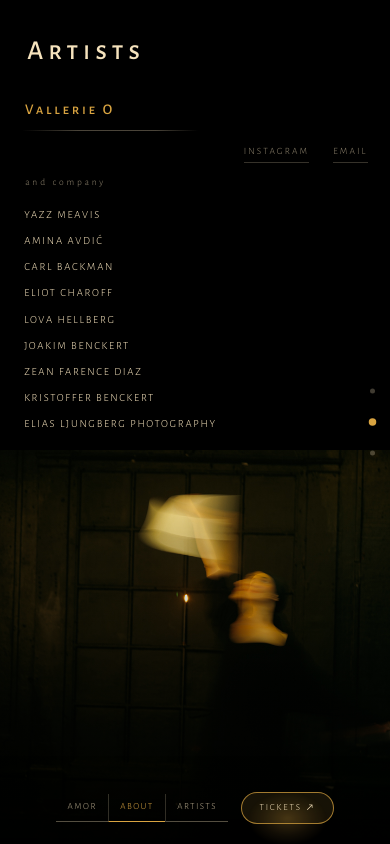
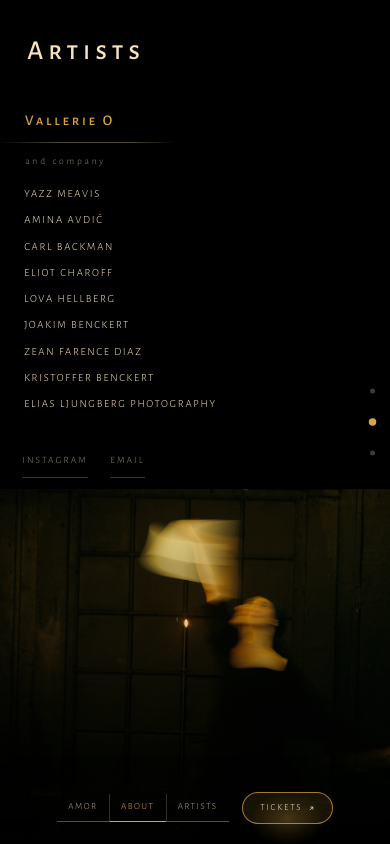
Before and after one commit to Benckert/amorfatitoday, a plain HTML site: page index.html in a window 390 px wide. Both pictures are taken after a click on the button 372 px from the left and 452 px from the top of the page. Shown: the part 1688-2532 px from the top of the page. Drawn offline with Linux system fonts and the light colour scheme.

Commit message:
Stop the phone jumping, straighten the socials, draw the arrow
The jump was mandatory scroll snapping. On a touch device it turns any
small scroll into a full-section throw: measured at 390x844, a
deliberate 180px scroll was yanked the whole 844px to the next section,
while proximity leaves it at 180px. Snapping is proximity on
(hover:none) and (pointer:coarse) now and stays mandatory everywhere
else, since a narrow desktop window has no dynamic toolbar and can keep
the firmer feel. The goTo() fallback that corrects a cancelled smooth
scroll also stands down if the reader has started scrolling themselves
— correcting a scroll someone is in the middle of is itself a jump, and
a worse one, because they caused it and it fought them.

The socials were floating out to the right of a column set flush left,
and were wedged between her name and the company besides. On a phone
the left column is display:contents now, so its three parts are grid
items in their own right and the socials can sit at the end of the
words where they belong. They also carry a 34px touch target.

Their alignment is driven by a custom property rather than by a more
specific selector. The wide-layout rule is id-plus-two-class, so
overriding it from the narrow block needs at least that much
specificity — an arms race this file has now lost four separate times,
each one shipping something that looked right on a desktop and wrong on
a phone. One property, set once, read once.

The arrow on the ticket button is an inline SVG. Written as U+2197 it
has emoji presentation on iOS and Android and the system substitutes a
colour emoji font, which is where the emoji came from. Swept the file:
that was the only such character, and the README now carries the rule
that there are to be none, with the ranges that trip it.

```diff
--- a/index.html
+++ b/index.html
@@ -326,8 +326,14 @@ img{display:block;max-width:100%}
   padding:clamp(2rem,5svh,4rem) var(--gutter) var(--rail);
 }
 #artists .who-lead{grid-column:1;grid-row:1;text-align:right}
-/* .reach is a flexbox, so text-align does not reach it */
-#artists .who-lead .reach{justify-content:flex-end}
+/* .reach is a flexbox, so text-align does not reach it — and this is
+   driven by a custom property rather than by a second, more specific
+   selector further down. Overriding an id-plus-two-class rule from the
+   narrow-screen block needs a selector at least as specific, which is
+   an arms race that has already been lost four times in this file. A
+   property is set once and read once. */
+#artists{--reach-align:flex-end}
+#artists .who-lead .reach{justify-content:var(--reach-align)}
 #artists .beside{
   grid-column:2;grid-row:1;
   position:static;width:auto;
@@ -471,7 +477,11 @@ img{display:block;max-width:100%}
 }
 .jump .ticket:hover,.jump .ticket:focus-visible,
 .jump .ticket:hover::before,.jump .ticket:focus-visible::before{will-change:transform,opacity}
-.jump .ticket .out{font-size:.9em;line-height:1}
+/* An SVG, not the character U+2197: iOS and Android render that arrow
+   from a colour emoji font, which put a blue emoji in the middle of
+   this button. Drawn here it inherits currentColor and turns dark with
+   the label on hover. */
+.jump .ticket .out{width:.74em;height:.74em;flex:none;overflow:visible}
 /* named for a screen reader, silent for everyone else */
 .sr{position:absolute;width:1px;height:1px;margin:-1px;padding:0;overflow:hidden;
     clip:rect(0 0 0 0);clip-path:inset(50%);white-space:nowrap;border:0}
@@ -625,17 +635,29 @@ img{display:block;max-width:100%}
      text blocks come first in the markup for exactly this */
   #artists{
     grid-template-columns:1fr;
-    grid-template-rows:auto auto minmax(22svh,1fr);
+    grid-template-rows:auto auto auto auto minmax(20svh,1fr);
     gap:clamp(.4rem,1.4svh,1rem);
     padding:clamp(1.2rem,3.4svh,2rem) 0 0;
   }
-  #artists .who-lead,#artists .who-company{grid-column:1;text-align:left}
-  #artists .who-lead{grid-row:1}
-  #artists .who-company{grid-row:2}
+  /* display:contents dissolves the left column into the grid, so its
+     three parts can be ordered independently here: the socials belong
+     at the end of the words, not wedged between her name and the
+     company. Inherited properties still pass through, but the box's
+     own padding does not, so the parts carry their own inset. */
+  #artists .who-lead{display:contents}
+  #artists .section-title,#artists .lead-name,
+  #artists .reach,#artists .who-company{grid-column:1;text-align:left}
+  #artists .section-title,#artists .lead-name,#artists .reach{padding-inline:var(--inset)}
+  #artists .section-title{grid-row:1}
+  #artists .lead-name{grid-row:2}
+  #artists .who-company{grid-row:3}
+  #artists .reach{grid-row:4}
+  /* one property, no specificity contest */
+  #artists{--reach-align:flex-start}
   /* grid-column too, not just the row: left at the desktop value it
      lands in an implicit second column sized to its own content, which
      is how a full-bleed figure came out 146px wide */
-  #artists .beside{grid-column:1;grid-row:3;align-self:stretch;height:100%;min-height:0}
+  #artists .beside{grid-column:1;grid-row:5;align-self:stretch;height:100%;min-height:0}
   /* an id outranks .split, so the desktop rule for this figure would
      otherwise win here too and it would sit small and centred instead
      of running the full width like the one on `about` */
@@ -649,7 +671,12 @@ img{display:block;max-width:100%}
   .lead-name{font-size:.92rem;padding-bottom:.6rem}
   .lead-name::after{right:auto;left:0;width:min(11rem,100%)}
   .company-label{margin-bottom:clamp(.4rem,1.4svh,.8rem)}
-  .who-lead .reach{margin-top:clamp(.5rem,1.6svh,1rem)}
+  .who-lead .reach{
+    margin-top:clamp(.5rem,1.7svh,1rem);
+    gap:1.4rem;
+  }
+  /* a real target to hit with a thumb, without the text growing */
+  .reach a{padding:.55rem 0;border-bottom-width:1px}
 
 
   /* the links wrap out to the screen edges here, so the toggle cannot
@@ -668,6 +695,18 @@ img{display:block;max-width:100%}
   .panel{height:auto;min-height:100svh;padding-block:2.5rem}
   .split{padding-right:46%}
   #about .verse img{max-height:52svh}
+}
+
+/* On a touch device the browser's toolbar collapses as you scroll, which
+   changes the viewport height mid-gesture — and under mandatory snapping
+   the page is then forced back onto the nearest snap point instead of
+   holding where the finger left it. Measured at 390x844: growing the
+   viewport by 70px moved the scroll position 140px in one step. That is
+   the jump. Proximity keeps the snap where it helps and lets go when the
+   viewport moves underneath it. Pointer-based, not width-based: a narrow
+   desktop window has no collapsing toolbar and can keep the firm snap. */
+@media (hover:none) and (pointer:coarse){
+  html{scroll-snap-type:y proximity}
 }
 
 @media (prefers-reduced-motion:reduce){
@@ -699,7 +738,9 @@ img{display:block;max-width:100%}
   <a class="to" href="#artists">Artists</a>
   <!-- EDIT — the ticket page's URL goes in href -->
   <a class="ticket" href="https://www.kickstarter.com/" target="_blank" rel="noopener noreferrer">
-    Tickets<span class="out" aria-hidden="true">↗</span>
+    Tickets<svg class="out" viewBox="0 0 12 12" aria-hidden="true" fill="none"
+      stroke="currentColor" stroke-width="1.35" stroke-linecap="round" stroke-linejoin="round"
+    ><path d="M3.6 8.4 8.4 3.6"/><path d="M4.7 3.6h3.7v3.7"/></svg>
     <span class="sr">(opens in a new tab)</span>
   </a>
 </nav>
@@ -938,10 +979,21 @@ img{display:block;max-width:100%}
     } catch (e) {
       window.scrollTo(0, target);          // older browsers take two numbers
     }
-    /* a smooth scroll can be cancelled mid-flight — snapping and touch
-       both do it — and the click then looks like it did nothing */
+    /* A smooth scroll can be cancelled mid-flight — snapping and touch
+       both do it — and the click then looks like it did nothing, so we
+       put the page there ourselves a beat later. But only if the reader
+       has not taken over in the meantime: correcting a scroll someone
+       is in the middle of is itself a jump, and a worse one, because
+       they caused it and it fought them. */
     clearTimeout(arrive);
+    var settled = false;
+    function tookOver(){ settled = true; }
+    window.addEventListener("wheel", tookOver, { passive: true, once: true });
+    window.addEventListener("touchstart", tookOver, { passive: true, once: true });
     arrive = setTimeout(function(){
+      window.removeEventListener("wheel", tookOver);
+      window.removeEventListener("touchstart", tookOver);
+      if (settled) return;
       var here = window.scrollY || window.pageYOffset || 0;
       if (Math.abs(here - target) > 4) window.scrollTo(0, target);
     }, 900);
```
Also changed, not shown: README.md.
